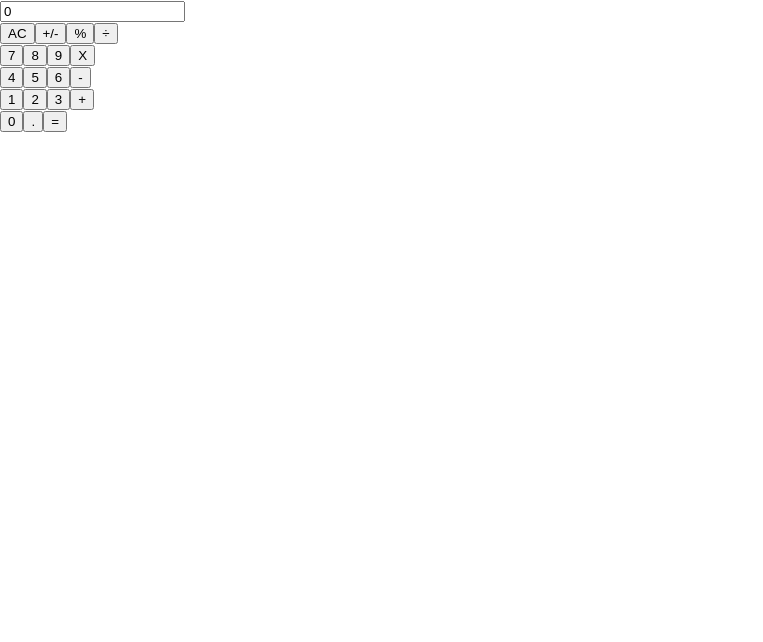
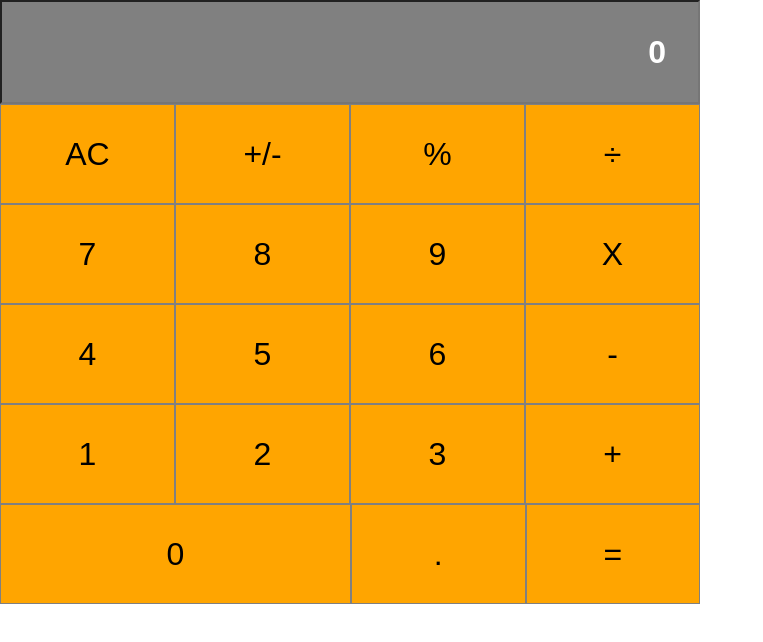
Before and after one commit to ivanid22/react-calc, a React (Create React App) app: page / in a window 1280 px wide. Shown: the top 642 px of the page, without its empty margins (0-763 px from the left). Built offline with nearby package versions, Linux system fonts and the light colour scheme.

Commit message:
Add component styles

```diff
--- a/src/components/App.js
+++ b/src/components/App.js
@@ -3,7 +3,7 @@ import ButtonPanel from './ButtonPanel';
 import Display from './Display';
 
 const App = () => (
-  <div>
+  <div className="app">
     <Display />
     <ButtonPanel />
   </div>
--- a/src/components/Button.js
+++ b/src/components/Button.js
@@ -2,10 +2,14 @@ import React from 'react';
 import PropTypes from 'prop-types';
 
 const Button = props => {
-  const { name } = props;
+  const { name, color, wide } = props;
 
   return (
-    <button type="button" className="calc-button">
+    <button
+      type="button"
+      className={`button button-${name} ${wide ? 'wide' : ''}`}
+      style={{ backgroundColor: color }}
+    >
       { name }
     </button>
   );
@@ -13,10 +17,14 @@ const Button = props => {
 
 Button.defaultProps = {
   name: 'N/A',
+  color: 'orange',
+  wide: false,
 };
 
 Button.propTypes = {
   name: PropTypes.string,
+  color: PropTypes.string,
+  wide: PropTypes.bool,
 };
 
 export default Button;
--- a/src/components/ButtonPanel.js
+++ b/src/components/ButtonPanel.js
@@ -4,7 +4,7 @@ import Button from './Button';
 const genKey = () => Math.floor(Date.now() * Math.random());
 
 const renderGroup = group => (
-  group.map(item => <Button name={item} key={genKey()} />)
+  group.map(item => <Button name={item} key={genKey()} wide={item === '0'} />)
 );
 
 const ButtonPanel = () => {
--- a/src/components/Display.js
+++ b/src/components/Display.js
@@ -4,9 +4,7 @@ import PropTypes from 'prop-types';
 const Display = props => {
   const { result } = props;
   return (
-    <div className="display">
-      <input type="text" value={result} />
-    </div>
+    <input className="display" type="text" value={result} />
   );
 };
 
--- a/src/index.css
+++ b/src/index.css
@@ -25,3 +25,41 @@ code {
     'Courier New',
     monospace;
 }
+
+.display {
+  display: flex;
+  background-color: gray;
+  height: 100px;
+  color: white;
+  font-weight: bold;
+  font-size: 2em;
+  text-align: right;
+  padding: 0 1em;
+}
+
+.app {
+  display: flex;
+  flex-direction: column;
+  width: 700px;
+}
+
+.button-panel {
+  display: flex;
+  flex-direction: column;
+}
+
+.button-row {
+  display: flex;
+  height: 100px;
+}
+
+.button {
+  border: 1px solid gray;
+  flex: 1;
+  font-size: 2em;
+  text-align: center;
+}
+
+.wide {
+  flex: 2.1;
+}
```
